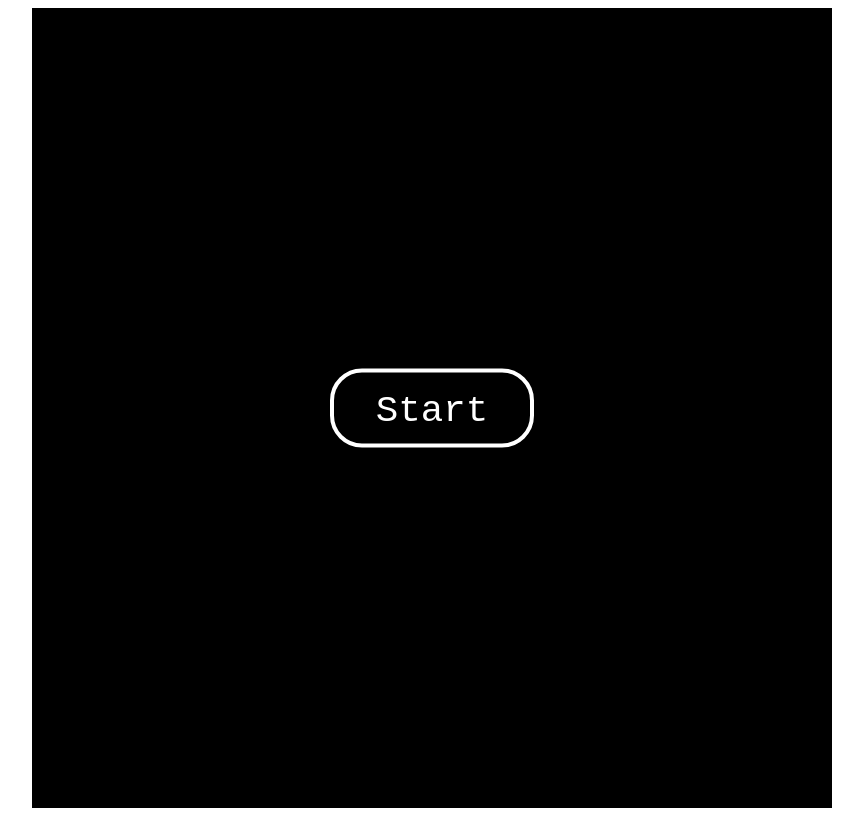
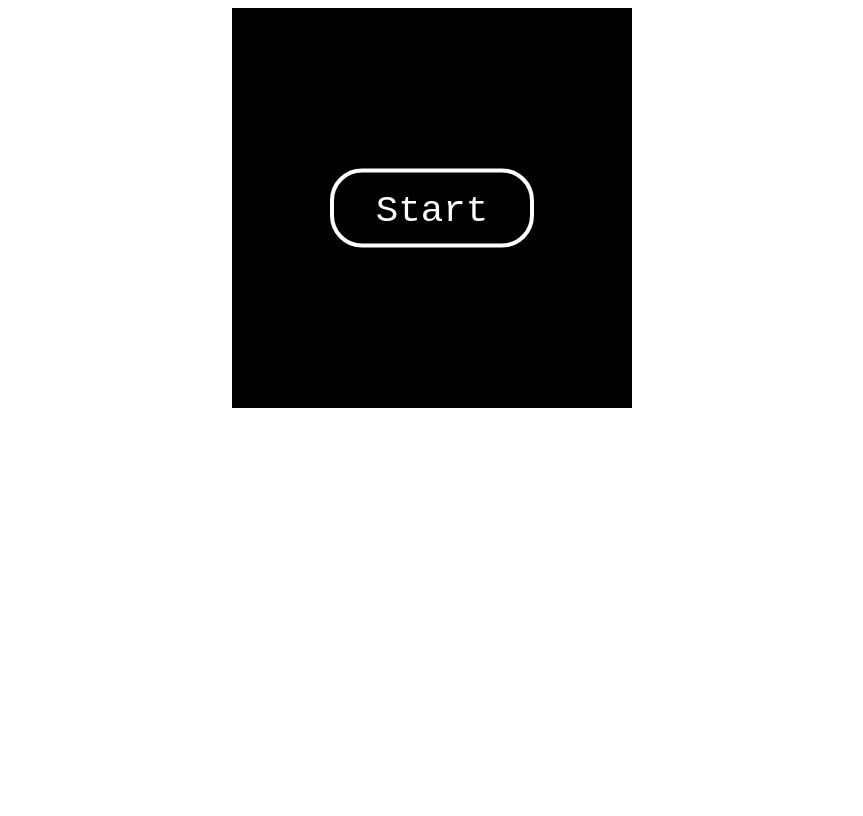
Before and after one commit to mlgpuntnl/canvas-mini-game, a website built with Vite: page index.html in a window 1280 px wide. Shown: the whole page, without its empty margins (208-1071 px from the left). Built offline with nearby package versions, Linux system fonts and the light colour scheme.

Commit message:
scale with css

```diff
--- a/game/game.js
+++ b/game/game.js
@@ -4,15 +4,15 @@ import { Astroid } from "./objects/astroid"
 import { Explosion } from "./animations/explosion"
 import { Hearts } from "./ui/hearts"
 
-export function Game(canvas, width, height) {
+export function Game(canvas) {
     // create canvas
     this.canvas = canvas
-    this.canvas.width = width
-    this.canvas.height = height
+    this.canvas.width = canvas.offsetWidth
+    this.canvas.height = canvas.clientHeight
     this.ctx = this.canvas.getContext('2d')
     // set black background
     this.ctx.fillStyle = '#000'
-    this.ctx.fillRect(0,0,this.width,this.height)
+    this.ctx.fillRect(0, 0, this.width, this.height)
     this.ctx.imageSmoothingEnabled = false;
     // input handeling
     this.clickActions = []
@@ -31,19 +31,23 @@ export function Game(canvas, width, height) {
     })
 
     this.startScreen = () => {
-        let btn = new Button([400,400],200,75,'Start')
+        let btn = new Button(
+            [this.canvas.width / 2, this.canvas.height / 2],
+            200,
+            75,
+            'Start')
         btn.draw(this.ctx)
         this.addOnClick(btn, this.play)
     }
 
     this.play = () => {
         this.player = new Player(
-            [ this.canvas.width * .5, this.canvas.height * .9 ],
-            [ 100, 100 ],
-            'spaceship.png',
+            [this.canvas.width * .5, this.canvas.height * .9],
+            [100, 100],
+            'Spaceship.png',
             this.canvas.width
         )
-        this.hearts = new Hearts([790,10],[75,75])
+        this.hearts = new Hearts([this.canvas.width - 10, 10], [75, 75])
 
         this.running = setInterval(run, (1000 / this.fps))
         this.astroidSpawning = setInterval(createAstroid, (1000 * this.astroidSpawnRate))
@@ -56,12 +60,12 @@ export function Game(canvas, width, height) {
         })
     }
 
-    this.handleClickEvent = (x,y) => {
+    this.handleClickEvent = (x, y) => {
         this.clickActions.forEach((object) => {
-            if (object.elem.isClicked(x,y)) {
+            if (object.elem.isClicked(x, y)) {
                 object.action()
             }
-                // this.animations.push(new Explosion([x,y], 1, this.fps))
+            // this.animations.push(new Explosion([x,y], 1, this.fps))
         })
     }
 
@@ -87,7 +91,7 @@ export function Game(canvas, width, height) {
     }
 
     this.addInput = (action) => {
-        if(this.currentInput[action] != false) {
+        if (this.currentInput[action] != false) {
             this.currentInput[action] = true
         }
     }
@@ -143,13 +147,13 @@ export function Game(canvas, width, height) {
         for (let i in this.astroids) {
             this.astroids[i].update()
             if (this.astroids[i].position.y >= canvas.height) {
-                this.astroids.splice(i,1)
+                this.astroids.splice(i, 1)
                 this.player.hp--
             }
         }
         for (let i in this.animations) {
-            if(!this.animations[i].update()) {
-                this.animations.splice(i,1)
+            if (!this.animations[i].update()) {
+                this.animations.splice(i, 1)
             }
         }
         // check for collision
--- a/game/objects/object.js
+++ b/game/objects/object.js
@@ -15,7 +15,7 @@ export class Object {
         }
         this.speed = speed
 
-        if(image) {
+        if (image) {
             // image data
             this.image_url = `/game/assets/${image}`
             this.image = new Image()
--- a/game/ui/button.js
+++ b/game/ui/button.js
@@ -48,13 +48,13 @@ export class Button {
         ctx.strokeStyle = '#fff'
         ctx.stroke();
 
-        ctx.font = (this.height * .5)+'px monospace';
+        ctx.font = (this.height * .5) + 'px monospace';
         ctx.fillStyle = '#fff'
         ctx.textAlign = 'center'
         ctx.fillText(this.text, this.position.x + (this.width / 2), this.position.y + (this.height / 1.5), this.width);
     }
 
-    isClicked (x,y) {
+    isClicked(x, y) {
         return (
             x > this.position.x &&
             x < this.position.x + this.width &&
--- a/index.html
+++ b/index.html
@@ -1,5 +1,6 @@
 <!DOCTYPE html>
 <html lang="en">
+
 <head>
     <meta charset="UTF-8">
     <meta http-equiv="X-UA-Compatible" content="IE=edge">
@@ -7,6 +8,7 @@
     <title>Document</title>
     <script type="module" src="index.js"></script>
 </head>
+
 <body>
     <style>
         canvas {
@@ -14,8 +16,11 @@
             margin: auto;
             background-color: #000;
             cursor: pointer;
+            width: 400px;
+            height: 400px;
         }
     </style>
     <canvas id="mini-game"></canvas>
 </body>
+
 </html>
--- a/index.js
+++ b/index.js
@@ -1,10 +1,10 @@
 import { Game } from "./game/game";
 
 const canvas = document.getElementById('mini-game')
-const width = 800
-const height = 800
+// const width = 800
+// const height = 800
 
-const game = new Game(canvas, width, height)
+const game = new Game(canvas)
 
 game.startScreen()
 
```
